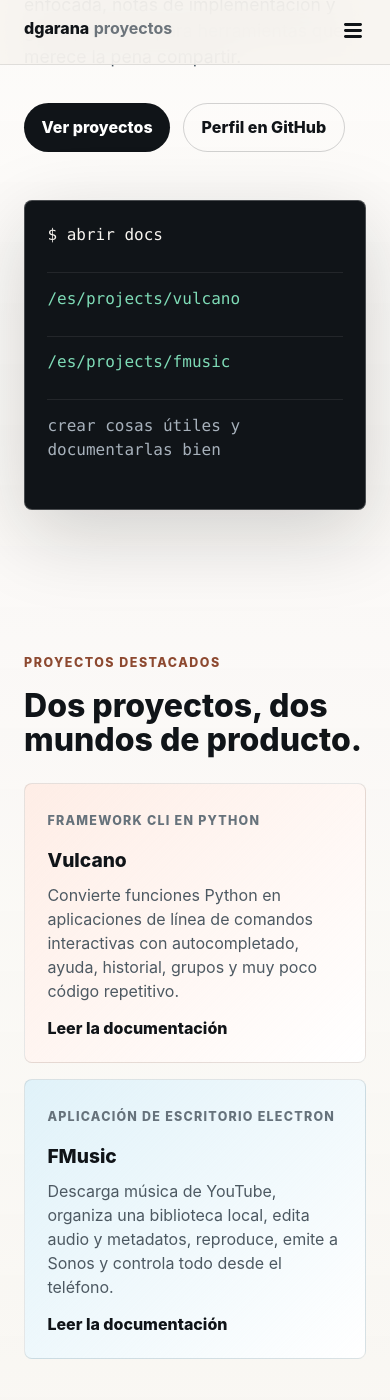
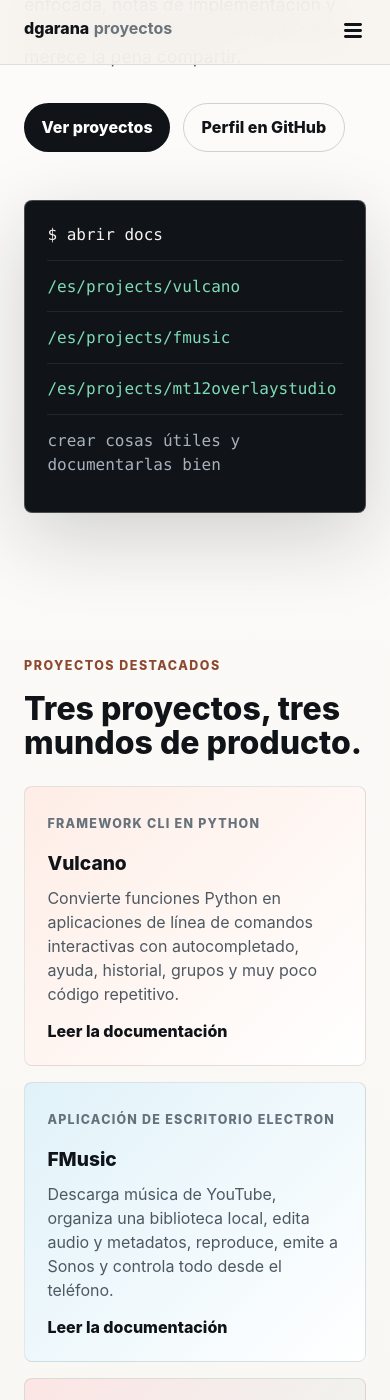
Before and after one commit to dgarana/dgarana.github.io, a Jekyll site: the page built from es/index.html, in a window 390 px wide and 1400 px high, scrolled down 456 px. Built offline with Jekyll 4.4.1, drawn with Linux system fonts in a browser that asks for light colours; some of the changed text lies outside the part shown.

Commit message:
feat: Add MT12OverlayStudio to projects

```diff
--- a/_includes/footer.html
+++ b/_includes/footer.html
@@ -10,6 +10,7 @@
         <p class="footer-label">{% if page.lang == "es" %}Documentación{% else %}Project docs{% endif %}</p>
         <a href="{% if page.lang == "es" %}{{ "/es/projects/vulcano/" | prepend: site.baseurl }}{% else %}{{ "/projects/vulcano/" | prepend: site.baseurl }}{% endif %}">Vulcano</a>
         <a href="{% if page.lang == "es" %}{{ "/es/projects/fmusic/" | prepend: site.baseurl }}{% else %}{{ "/projects/fmusic/" | prepend: site.baseurl }}{% endif %}">FMusic</a>
+        <a href="{% if page.lang == "es" %}{{ "/es/projects/mt12overlaystudio/" | prepend: site.baseurl }}{% else %}{{ "/projects/mt12overlaystudio/" | prepend: site.baseurl }}{% endif %}">MT12OverlayStudio</a>
       </div>
       <div>
         <p class="footer-label">{% if page.lang == "es" %}Contacto{% else %}Connect{% endif %}</p>
--- a/_includes/header.html
+++ b/_includes/header.html
@@ -17,6 +17,7 @@
         <a class="page-link" href="{% if page.lang == "es" %}{{ "/es/projects/" | prepend: site.baseurl }}{% else %}{{ "/projects/" | prepend: site.baseurl }}{% endif %}">{% if page.lang == "es" %}Proyectos{% else %}Projects{% endif %}</a>
         <a class="page-link" href="{% if page.lang == "es" %}{{ "/es/projects/vulcano/" | prepend: site.baseurl }}{% else %}{{ "/projects/vulcano/" | prepend: site.baseurl }}{% endif %}">Vulcano</a>
         <a class="page-link" href="{% if page.lang == "es" %}{{ "/es/projects/fmusic/" | prepend: site.baseurl }}{% else %}{{ "/projects/fmusic/" | prepend: site.baseurl }}{% endif %}">FMusic</a>
+        <a class="page-link" href="{% if page.lang == "es" %}{{ "/es/projects/mt12overlaystudio/" | prepend: site.baseurl }}{% else %}{{ "/projects/mt12overlaystudio/" | prepend: site.baseurl }}{% endif %}">MT12OverlayStudio</a>
         <a class="page-link" href="https://github.com/{{ site.github_username }}">GitHub</a>
         {% if page.alternate_url %}
           <a class="page-link language-link" href="{{ page.alternate_url | prepend: site.baseurl }}">{% if page.lang == "es" %}EN{% else %}ES{% endif %}</a>
--- a/_sass/_layout.scss
+++ b/_sass/_layout.scss
@@ -206,6 +206,7 @@
     h3,
     h2 {
         margin: 1.2rem 0 0.8rem;
+        overflow-wrap: anywhere;
     }
 
     p {
@@ -239,6 +240,12 @@
 .project-card--fmusic {
     background:
         linear-gradient(135deg, rgba(48, 167, 214, 0.15), rgba(255, 255, 255, 0.86)),
+        #fff;
+}
+
+.project-card--mt12overlaystudio {
+    background:
+        linear-gradient(135deg, rgba(230, 53, 53, 0.13), rgba(83, 219, 171, 0.13)),
         #fff;
 }
 
@@ -276,6 +283,10 @@
 
 .project-hero__copy {
     min-width: 0;
+
+    h1 {
+        overflow-wrap: anywhere;
+    }
 }
 
 .terminal-art {
@@ -387,6 +398,44 @@
         font-weight: 780;
         margin-top: 0.7rem;
         max-width: 26rem;
+    }
+}
+
+.mt12-overlay-art {
+    background:
+        radial-gradient(circle at 28% 18%, rgba(230, 53, 53, 0.22), transparent 32%),
+        linear-gradient(135deg, #0b1116, #17222a);
+    border: 1px solid rgba(255, 255, 255, 0.12);
+    border-radius: 8px;
+    box-shadow: 0 24px 80px rgba(16, 20, 24, 0.22);
+    color: #f7f4ef;
+    display: grid;
+    gap: 1.1rem;
+    justify-items: center;
+    min-height: 360px;
+    padding: clamp(1.4rem, 4vw, 2.6rem);
+    text-align: center;
+
+    img {
+        filter: drop-shadow(0 18px 34px rgba(0, 0, 0, 0.38));
+        max-width: min(240px, 68%);
+    }
+
+    div {
+        display: flex;
+        flex-wrap: wrap;
+        gap: 0.55rem;
+        justify-content: center;
+    }
+
+    span {
+        background: rgba(255, 255, 255, 0.08);
+        border: 1px solid rgba(255, 255, 255, 0.16);
+        border-radius: 999px;
+        color: #d6e2ea;
+        font-size: 0.82rem;
+        font-weight: 820;
+        padding: 0.48rem 0.68rem;
     }
 }
 
@@ -717,6 +766,11 @@
     grid-template-columns: repeat(2, minmax(0, 1fr));
 }
 
+.showcase-visual--inspector {
+    justify-self: center;
+    max-width: 420px;
+}
+
 .problem-grid,
 .feature-orbit,
 .install-grid {
@@ -1007,6 +1061,32 @@
     }
 }
 
+.theme-mt12overlaystudio {
+    background:
+        linear-gradient(180deg, rgba(239, 246, 244, 0.9), rgba(246, 244, 239, 1)),
+        #f6f4ef;
+
+    .site-header {
+        background: rgba(246, 244, 239, 0.9);
+    }
+
+    .eyebrow,
+    .docs-nav a:hover {
+        color: #b73333;
+    }
+
+    .project-hero {
+        background:
+            radial-gradient(circle at 78% 10%, rgba(83, 219, 171, 0.18), transparent 32%),
+            radial-gradient(circle at 18% 18%, rgba(230, 53, 53, 0.11), transparent 28%);
+    }
+
+    .note-card {
+        background: rgba(83, 219, 171, 0.11);
+        border-left-color: #2aa376;
+    }
+}
+
 .site-footer {
     border-top: 1px solid rgba(16, 20, 24, 0.1);
     padding: 3rem 0;
--- a/es/index.html
+++ b/es/index.html
@@ -21,6 +21,7 @@
       <div class="console-line prompt">$ abrir docs</div>
       <div class="console-line ok">/es/projects/vulcano</div>
       <div class="console-line ok">/es/projects/fmusic</div>
+      <div class="console-line ok">/es/projects/mt12overlaystudio</div>
       <div class="console-line muted">crear cosas útiles y documentarlas bien</div>
     </div>
   </div>
@@ -29,7 +30,7 @@
 <section class="wrapper section">
   <div class="section-heading">
     <p class="eyebrow">Proyectos destacados</p>
-    <h2>Dos proyectos, dos mundos de producto.</h2>
+    <h2>Tres proyectos, tres mundos de producto.</h2>
   </div>
 
   <div class="project-card-grid">
@@ -45,6 +46,12 @@
       <p>Descarga música de YouTube, organiza una biblioteca local, edita audio y metadatos, reproduce, emite a Sonos y controla todo desde el teléfono.</p>
       <span class="project-card__link">Leer la documentación</span>
     </a>
+    <a class="project-card project-card--mt12overlaystudio" href="{{ "/es/projects/mt12overlaystudio/" | prepend: site.baseurl }}">
+      <span class="project-card__label">App Electron de overlays de telemetría</span>
+      <h3>MT12OverlayStudio</h3>
+      <p>Crea overlays de vídeo transparentes desde logs de telemetría de RadioMaster MT12 con editor visual, scripts Lua y exportación ProRes o PNG.</p>
+      <span class="project-card__link">Leer la documentación</span>
+    </a>
   </div>
 </section>
 
--- a/index.html
+++ b/index.html
@@ -20,6 +20,7 @@
       <div class="console-line prompt">$ open docs</div>
       <div class="console-line ok">/projects/vulcano</div>
       <div class="console-line ok">/projects/fmusic</div>
+      <div class="console-line ok">/projects/mt12overlaystudio</div>
       <div class="console-line muted">building useful things, then documenting them well</div>
     </div>
   </div>
```
Also changed, not shown: other parts of index.html (+1 -1 lines), _projects/mt12overlaystudio.md (added, +183 -0 lines), es/projects.md (+6 -0 lines), es/projects/mt12overlaystudio.md (added, +182 -0 lines), assets/mt12overlaystudio/export.png (added), assets/mt12overlaystudio/install.png (added), assets/mt12overlaystudio/layout.png (added), assets/mt12overlaystudio/source.png (added), assets/mt12overlaystudio/toperc-logo.png (added), assets/mt12overlaystudio/transforms.png (added).
